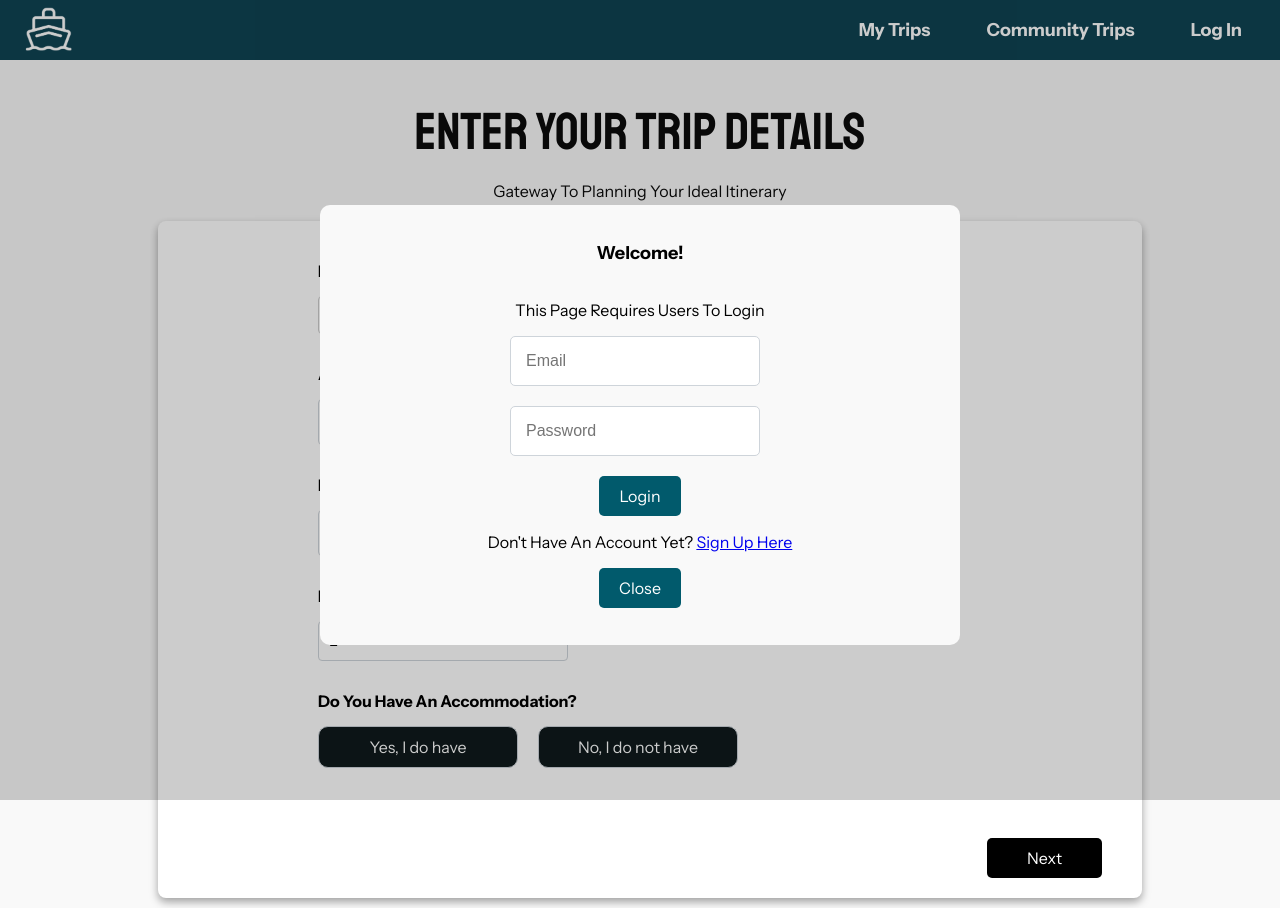
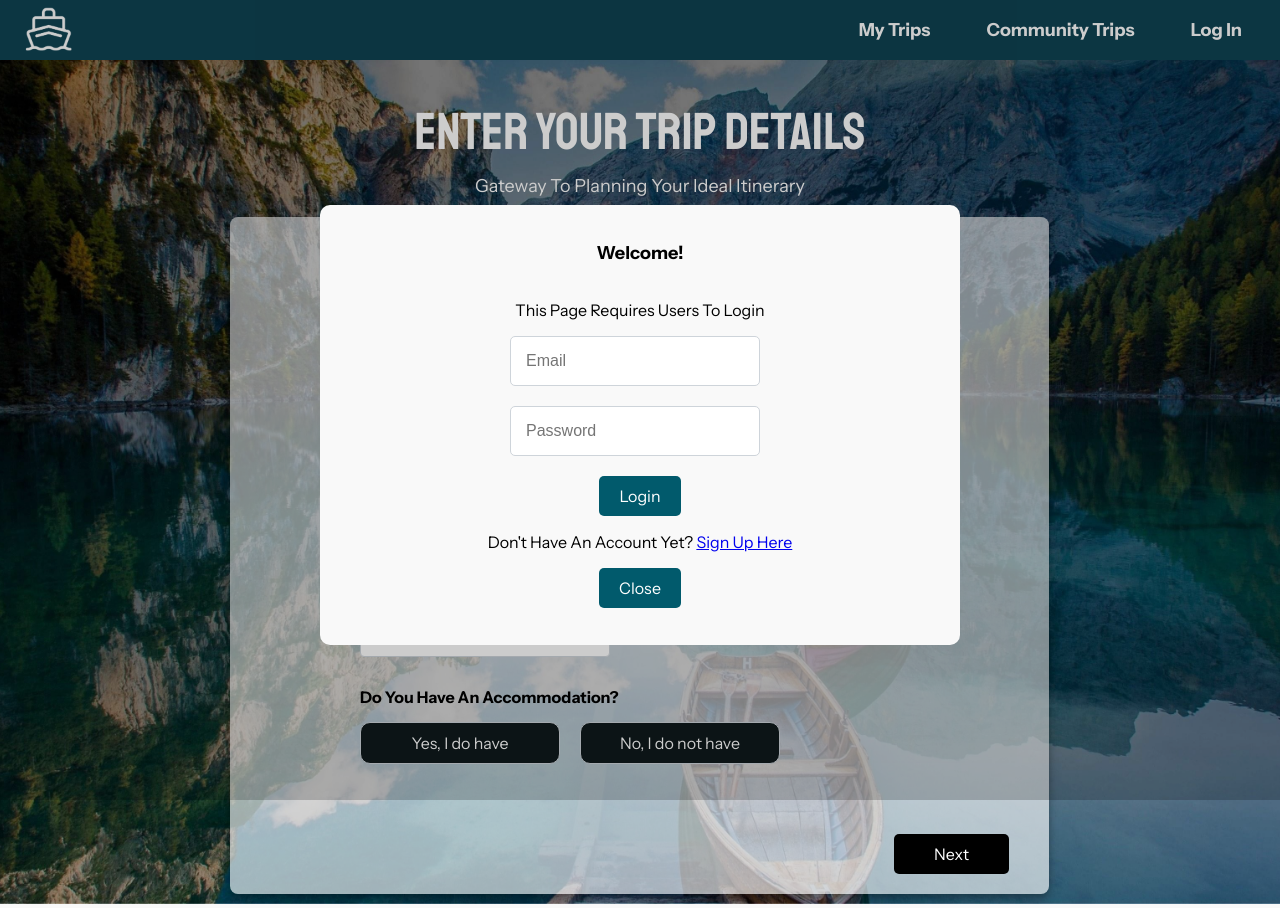
Before and after one commit to Vanboii/HCI-BonVoyage, a React (Create React App) app: page /planning/trip_detail in a window 1280 px wide. Built offline with nearby package versions, Linux system fonts and the light colour scheme; no server answers; the database is empty; what country-list would draw is missing.

Commit message:
maps and trips css

```diff
--- a/src/pages/planning/results_page/google_map.js
+++ b/src/pages/planning/results_page/google_map.js
@@ -1,184 +1,9 @@
-// import React, { useState, useEffect, useRef, useCallback } from 'react';
-// import { APIProvider, Map, AdvancedMarker, Pin, InfoWindow } from '@vis.gl/react-google-maps';
-
-// const MapComponent = ({ itinerary, selectedActivity }) => {
-//   const [placeDetails, setPlaceDetails] = useState(null);
-//   const mapRef = useRef(null);
-
-//   useEffect(() => {
-//     if (selectedActivity && mapRef.current) {
-//       mapRef.current.panTo(selectedActivity.location);
-//       mapRef.current.setZoom(15); // Adjust zoom level as needed
-//     }
-//   }, [selectedActivity]);
-
-//   useEffect(() => {
-//     const loadGoogleMaps = () => {
-//       if (window.google && window.google.maps && window.google.maps.places) {
-//         const fetchPlaceId = async (activity) => {
-//           return new Promise((resolve, reject) => {
-//             const service = new window.google.maps.places.PlacesService(mapRef.current);
-//             const request = {
-//               query: activity.name,
-//               fields: ['place_id']
-//             };
-//             service.findPlaceFromQuery(request, (results, status) => {
-//               if (status === window.google.maps.places.PlacesServiceStatus.OK && results && results[0]) {
-//                 resolve(results[0].place_id);
-//               } else {
-//                 reject(status);
-//               }
-//             });
-//           });
-//         };
-
-//         const fetchAllPlaceIds = async () => {
-//           const updatedItinerary = [...itinerary];
-//           for (let day of updatedItinerary) {
-//             for (let section of ['morning', 'afternoon', 'evening']) {
-//               for (let activity of day[section]) {
-//                 try {
-//                   const placeId = await fetchPlaceId(activity);
-//                   activity.placeId = placeId;
-//                 } catch (error) {
-//                   console.error(`Failed to fetch place ID for ${activity.name}:`, error);
-//                 }
-//               }
-//             }
-//           }
-//         };
-
-//         fetchAllPlaceIds();
-//       } else {
-//         console.error('Google Maps JavaScript API or Places API not fully loaded');
-//       }
-//     };
-
-//     loadGoogleMaps();
-//   }, [itinerary]);
-
-//   const locations = itinerary.flatMap((day, dayIndex) =>
-//     ['morning', 'afternoon', 'evening'].flatMap((section) =>
-//       day[section].map((activity, activityIndex) => ({
-//         key: `day${dayIndex}-section${section}-activity${activityIndex}`,
-//         location: { lat: activity.lat, lng: activity.lng },
-//         ...activity
-//       }))
-//     )
-//   );
-
-//   const handleClick = useCallback((poi) => {
-//     console.log('Marker clicked:', poi);
-//     if (!window.google || !window.google.maps || !window.google.maps.places) {
-//       console.error('Google Places API not available');
-//       return;
-//     }
-
-//     const service = new window.google.maps.places.PlacesService(mapRef.current);
-//     const request = {
-//       placeId: poi.placeId,
-//       fields: ['name', 'formatted_address', 'place_id', 'geometry']
-//     };
-
-//     service.getDetails(request, (place, status) => {
-//       if (status === window.google.maps.places.PlacesServiceStatus.OK) {
-//         console.log('Place details:', place);
-//         setPlaceDetails({
-//           name: place.name,
-//           address: place.formatted_address,
-//           placeId: place.place_id,
-//           location: place.geometry.location
-//         });
-
-//         if (mapRef.current) {
-//           mapRef.current.panTo(place.geometry.location);
-//           mapRef.current.setZoom(15); // Adjust zoom level as needed
-//         }
-//       } else {
-//         console.error(`Failed to get details for place ID ${poi.placeId}: ${status}`);
-//       }
-//     });
-//   }, []);
-
-//   const containerStyle = {
-//     width: '100%',
-//     height: '100%',
-//   };
-
-//   const center = {
-//     lat: 37.5665,
-//     lng: 126.9780,
-//   };
-
-//   return (
-//     <APIProvider apiKey={'AIzaSyCSE_TMMsKRwr3TsvuwBbJEiwojEL1XF4A'} onLoad={() => console.log('Maps API has loaded.')}>
-//       <Map
-//         defaultZoom={10}
-//         defaultCenter={center}
-//         mapId='7567f4f2e6490e41'
-//         onLoad={map => (mapRef.current = map)}
-//         containerStyle={containerStyle}
-//       >
-//         {locations.map((poi) => (
-//           <AdvancedMarker
-//             key={poi.key}
-//             position={poi.location}
-//             clickable={true}
-//             gmpClickable={true}
-//             onClick={() => handleClick(poi)}
-//           >
-//             <Pin background={'#ec1111'} glyphColor={'#ffffff'} borderColor={'#ffffff'} />
-//           </AdvancedMarker>
-//         ))}
-//         {placeDetails && (
-//           <InfoWindow
-//             position={placeDetails.location}
-//             onCloseClick={() => setPlaceDetails(null)}
-//           >
-//             <div>
-//               <h3>{placeDetails.name}</h3>
-//               <p>{placeDetails.address}</p>
-//               <p>{placeDetails.placeId}</p>
-//             </div>
-//           </InfoWindow>
-//         )}
-//       </Map>
-//     </APIProvider>
-//   );
-// };
-
-// export default MapComponent;
-
 import React, { useState, useEffect, useRef } from 'react';
 import { APIProvider, Map, AdvancedMarker, Pin, InfoWindow } from '@vis.gl/react-google-maps';
 
-const MapComponent = ({ selectedActivity }) => {
+const MapComponent = ({ locations, selectedActivity }) => {
   const [placeDetails, setPlaceDetails] = useState(null);
-  const [locations, setLocations] = useState([]);
   const mapRef = useRef(null);
-
-  useEffect(() => {
-    const fetchItinerary = async () => {
-      try {
-        const response = await fetch('/itinerary.json');
-        const data = await response.json();
-        const locations = Object.keys(data).filter(key => key.startsWith('day')).flatMap(dayKey =>
-          ['morning', 'afternoon', 'evening'].flatMap(section =>
-            data[dayKey][section].map((activity, activityIndex) => ({
-              key: `${dayKey}-${section}-${activityIndex}`,
-              location: { lat: activity.lat, lng: activity.lng },
-              ...activity
-            }))
-          )
-        );
-        setLocations(locations);
-      } catch (error) {
-        console.error('Error fetching itinerary:', error);
-      }
-    };
-
-    fetchItinerary();
-  }, []);
 
   useEffect(() => {
     if (mapRef.current && locations.length > 0) {
--- a/src/pages/planning/results_page/resultsPage.js
+++ b/src/pages/planning/results_page/resultsPage.js
@@ -211,6 +211,23 @@ const ResultsPage = () => {
       if (generatedItinerary != [] && generatedItinerary != null && Object.keys(generatedItinerary).length > 0) {
         console.log('Fetched Generated Itinerary:', generatedItinerary);
         setItinerary(generatedItinerary);
+
+        const newLocations = Object.entries(generatedItinerary).flatMap(([dayKey, dayPlan]) =>
+          ['morning', 'afternoon', 'evening'].flatMap(period => {
+            if (Object.keys(dayPlan).includes(period)) {
+              return dayPlan[period].map(activity => ({
+                key: `${dayKey}-${period}-${activity.name}`,
+                location: { lat: activity.lat, lng: activity.lng },
+                ...activity
+              }))
+            }
+            return [];
+          })
+        );
+        setLocations(newLocations);
+
+
+
         break
       }
       console.error('Error Fetching Itinerary', idx);
--- a/src/pages/planning/trip_detail/trip_detail.css
+++ b/src/pages/planning/trip_detail/trip_detail.css
@@ -1,9 +1,13 @@
 .trip-detail-container {
   font-family: Arial, sans-serif;
   padding: 10px;
-  width: 80%;
+  width: 100%;
   margin: auto;
   text-align: left;
+  background-image: url('../../../components/lago di barise.jpg');
+  background-size: cover;
+  background-position: center;
+  background-repeat: no-repeat;
 }
 
 main {
@@ -15,23 +19,25 @@ main {
   margin-bottom: 10px;
   margin-top: 70px;
   text-align: center;
-  color: #0c0c0c;
+  color: #ffffff;
 }
 
 .description-trip {
-  font-size: 16px;
+  font-size: 18px;
+  margin-top: 5px;
   margin-bottom: 20px;
   text-align: center;
-  color: #0c0c0c;
+  color: #ffffff;
 }
 
 .form-box {
-  background-color: #fff;
-  padding: 40px 40px 20px 160px;
+  background-color: #ffffffa1;
+  padding: 40px 40px 20px 130px;
   border-radius: 8px;
   box-shadow: 0 4px 8px rgba(0, 0, 0, 0.352);
   margin-top: 20px;
-  margin-left: 20px;
+  margin-left: 220px;
+  width: 65%;
 }
 
 .form-group {
```
Also changed, not shown: src/components/city_aerial.jpg (added), src/components/lago di barise.jpg (added).
